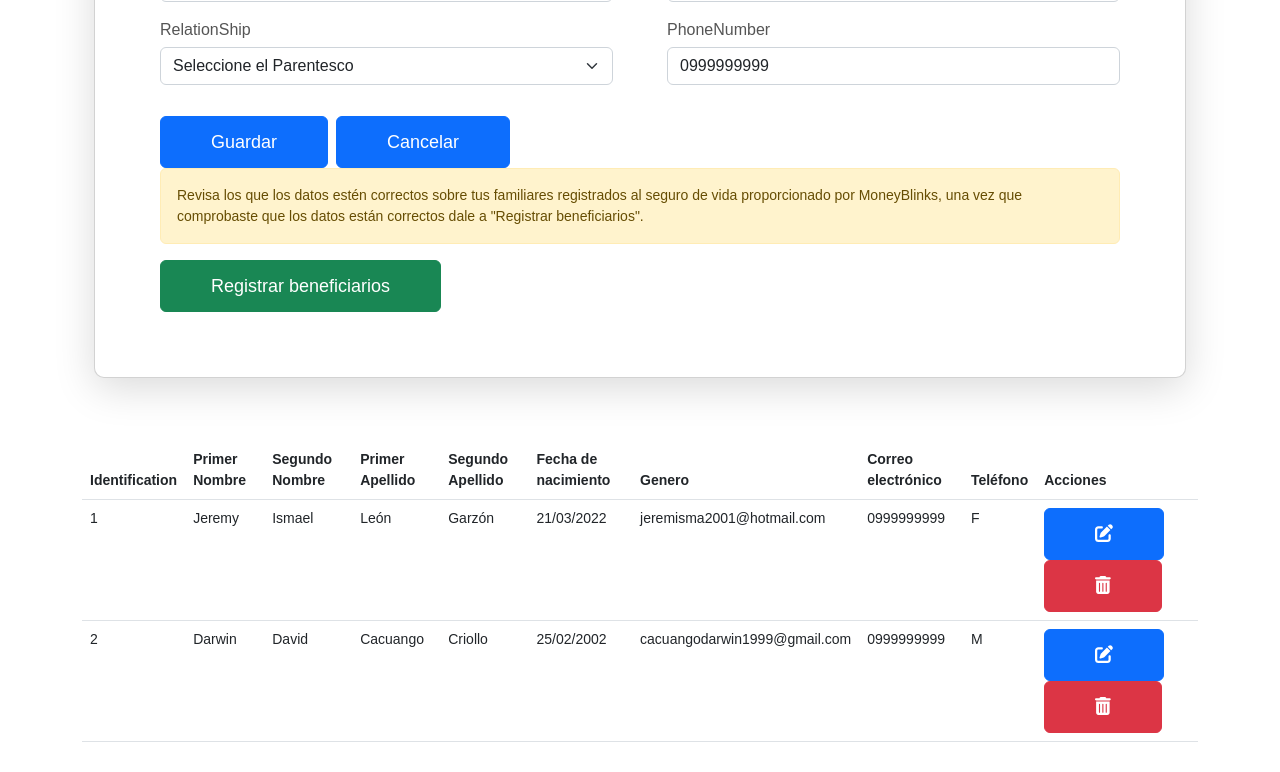
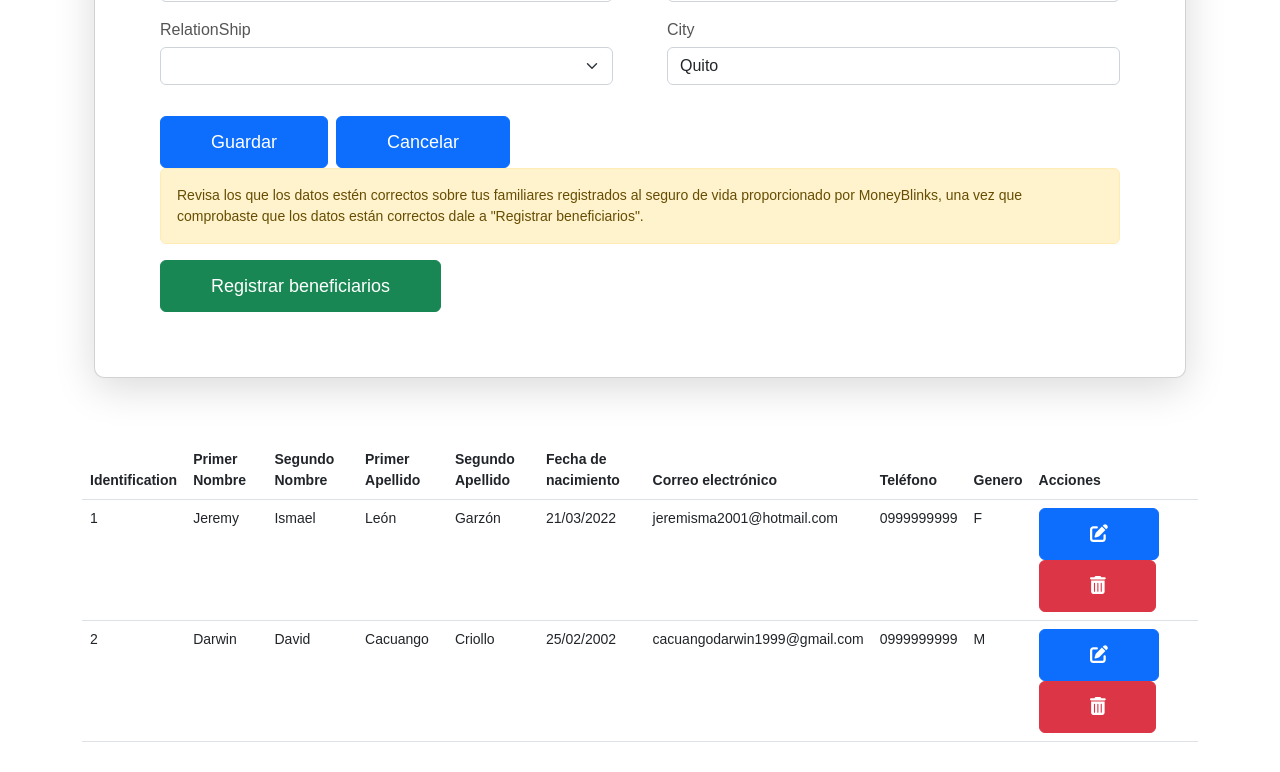
Before and after one commit to mbweb2022/formulario1, a React (Create React App) app: page / in a window 1280 px wide. Both pictures are taken after a click on the button 1104 px from the left and 1375 px from the top of the page. Shown: the part 842-1614 px from the top of the page. Built offline with nearby package versions, Linux system fonts and the light colour scheme.

Commit message:
validaciones

```diff
--- a/src/Formulario.js
+++ b/src/Formulario.js
@@ -27,6 +27,8 @@ const data = [
     email: "jeremisma2001@hotmail.com",
     phoneNumber: "0999999999",
     relationShip: "Familiar",
+    city:"Quito",
+    direction: "La carolina",
     gender: "F",
   },
   {
@@ -39,6 +41,8 @@ const data = [
     email: "cacuangodarwin1999@gmail.com",
     phoneNumber: "0999999999",
     relationShip: "Esposo / Esposa",
+    city:"Quito",
+    direction: "La carolina",
     gender: "M",
   },
 ];
@@ -84,6 +88,8 @@ class Formulario extends React.Component {
       email: "",
       relationShip: "",
       phoneNumber: "",
+      direction: "",
+      city:"",
       gender: "",
     },
     modalInsertar: false,
@@ -227,6 +233,8 @@ class Formulario extends React.Component {
         email: "",
         relationShip: "",
         phoneNumber: "",
+        city: "",
+        direction: "",
         gender: "",
       },
     });
@@ -454,12 +462,12 @@ class Formulario extends React.Component {
                     </div>
                     <div className="col-2">
                       <FormGroup>
-                        <label className="label">{t("Direction")}</label>
+                        <label className="label">{t("direction")}</label>
                         <input
                           className="form-control"
                           type="text"
-                          name="phoneNumber"
-                          value={this.state.form.phoneNumber}
+                          name="direction"
+                          value={this.state.form.direction}
                           onChange={this.handleChange}
                         />
                       </FormGroup>
@@ -477,7 +485,7 @@ class Formulario extends React.Component {
                             console.log("cambiando picker", e.target.value);
                           }}
                         >
-                          <option selected>Seleccione el Parentesco</option>
+                          <option ></option>
                           {relationShipData &&
                             relationShipData.map((item, index) => {
                               return (
@@ -489,12 +497,12 @@ class Formulario extends React.Component {
                     </div>
                     <div className="col-2">
                       <FormGroup>
-                        <label className="label">{t("phoneNumber")}</label>
+                        <label className="label">{t("city")}</label>
                         <input
                           className="form-control"
                           type="text"
-                          name="phoneNumber"
-                          value={this.state.form.phoneNumber}
+                          name="city"
+                          value={this.state.form.city}
                           onChange={this.handleChange}
                         />
                       </FormGroup>
@@ -537,6 +545,9 @@ class Formulario extends React.Component {
                                 birthday: "",
                                 email: "",
                                 phoneNumber: "",
+                                relationShip: "",
+                                direction: "",
+                                city: "",
                                 gender: "",
                               },
                             });
@@ -575,9 +586,9 @@ class Formulario extends React.Component {
                 <th>Primer Apellido</th>
                 <th>Segundo Apellido</th>
                 <th>Fecha de nacimiento</th>
-                <th>Genero</th>
                 <th>Correo electrónico</th>
                 <th>Teléfono</th>
+                <th>Genero</th>
                 <th>Acciones</th>
               </tr>
             </thead>
```
